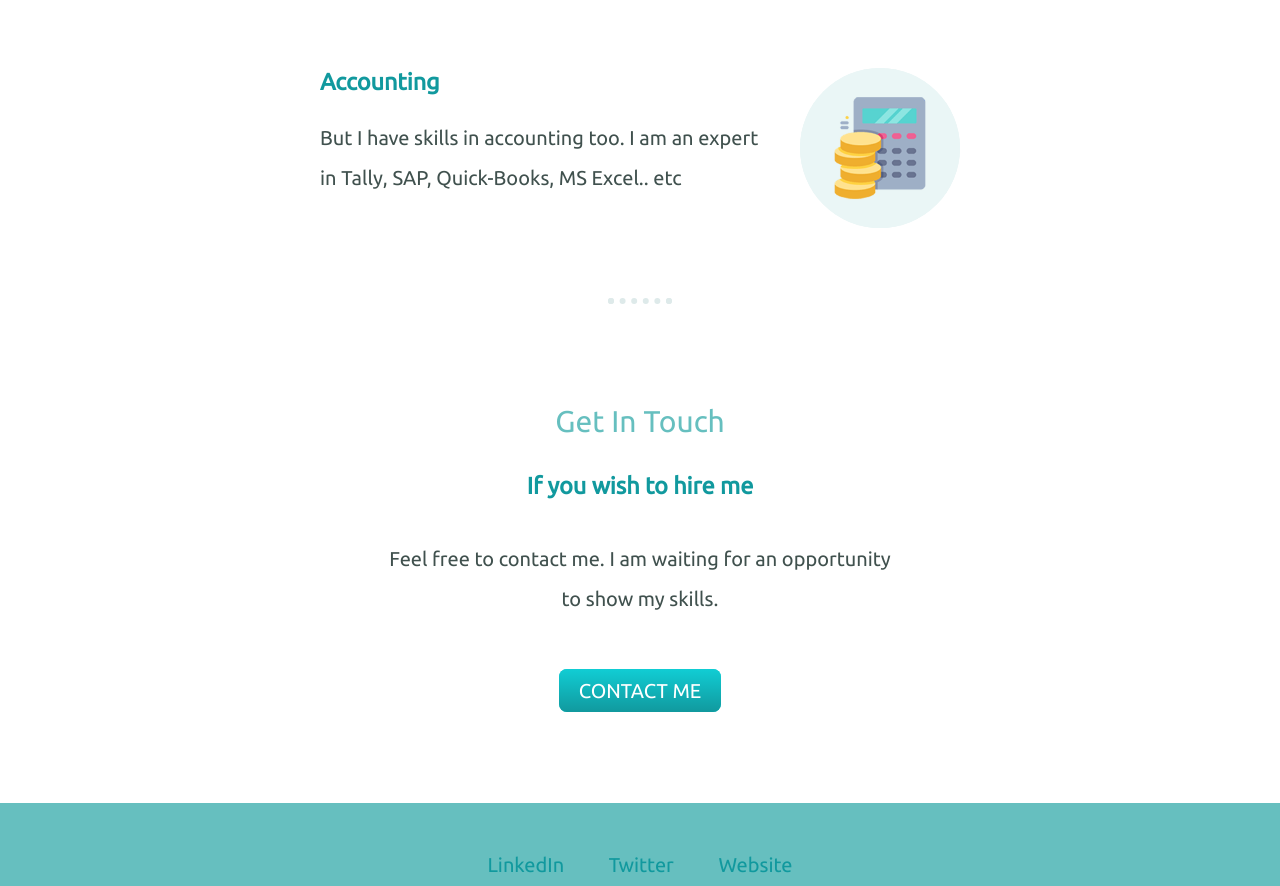
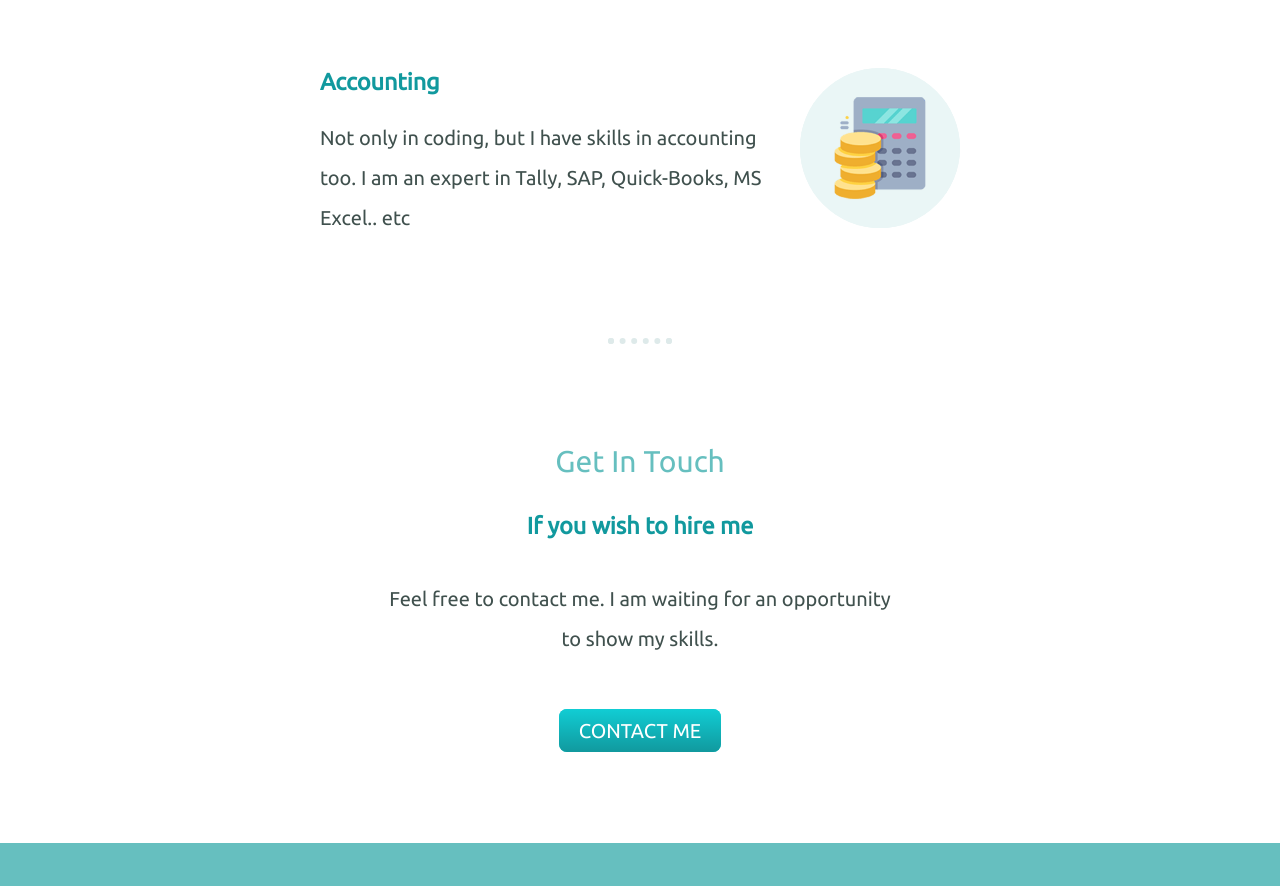
Before and after one commit to Mohammedshamil123/Personal-web, a plain HTML site: page index.html in a window 1280 px wide. Shown: the part 1710-2596 px from the top of the page. Drawn offline with Linux system fonts and the light colour scheme.

Commit message:
update index.html

```diff
--- a/index.html
+++ b/index.html
@@ -34,7 +34,7 @@
           <div class="skill-row">
             <img class="accpic" src="images/accounting.png" alt="">
             <h3>Accounting</h3>
-            <p>But I have skills in accounting too. I am an expert in Tally, SAP, Quick-Books, MS Excel.. etc </p>
+            <p>Not only in coding, but I have skills in accounting too. I am an expert in Tally, SAP, Quick-Books, MS Excel.. etc </p>
           </div>
         </div>
         <hr>
```
